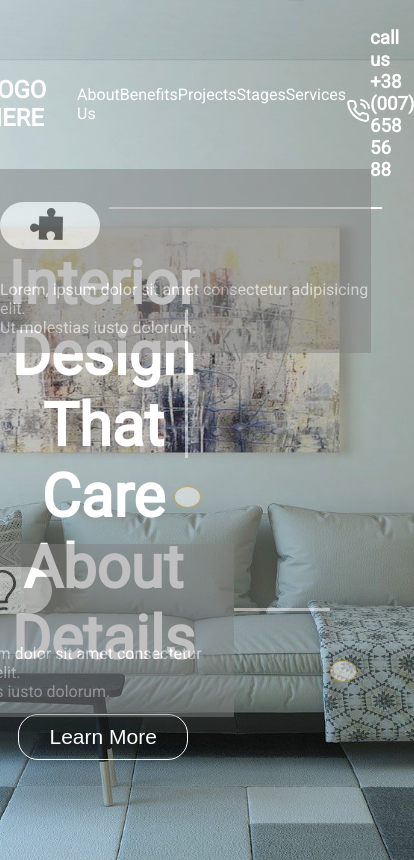
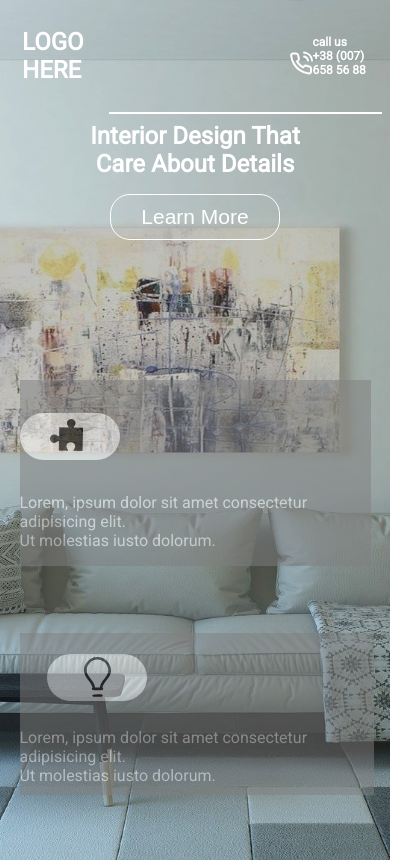
Before and after one commit to JBChandu/HTML-CSS-Project-10, a plain HTML site: page index.html in a window 390 px wide. Shown: the whole page, 414 px wide, since content can reach past the window. Drawn offline with Linux system fonts and the light colour scheme.

Commit message:
Added responsiveness

```diff
--- a/styles/style.css
+++ b/styles/style.css
@@ -138,3 +138,42 @@ div .part-2::after {
   margin-left: 130%;
   margin-top: -18%;
 }
+
+/*Media Queries  */
+@media only screen and (max-width: 1068px) {
+  .banner-section {
+    grid-template-columns: 1fr;
+  }
+}
+@media only screen and (max-width: 921px) {
+  .banner-section .heading h1 {
+    font-size: 24px;
+    margin-top: 5%;
+  }
+  .part-1 {
+    top: 45%;
+    margin-left: 5%;
+  }
+  .part-2 {
+    top: 75%;
+  }
+}
+@media only screen and (max-width: 795px) {
+  .list-item,
+  .part-1::after,
+  .part-1::before {
+    display: none;
+  }
+  div.part-2::after,
+  .part-2::before {
+    display: none;
+  }
+  .part-2 {
+    width: 354px;
+    height: 162px;
+    left: 5%;
+  }
+  .contact h3 {
+    font-size: 12px;
+  }
+}
```
